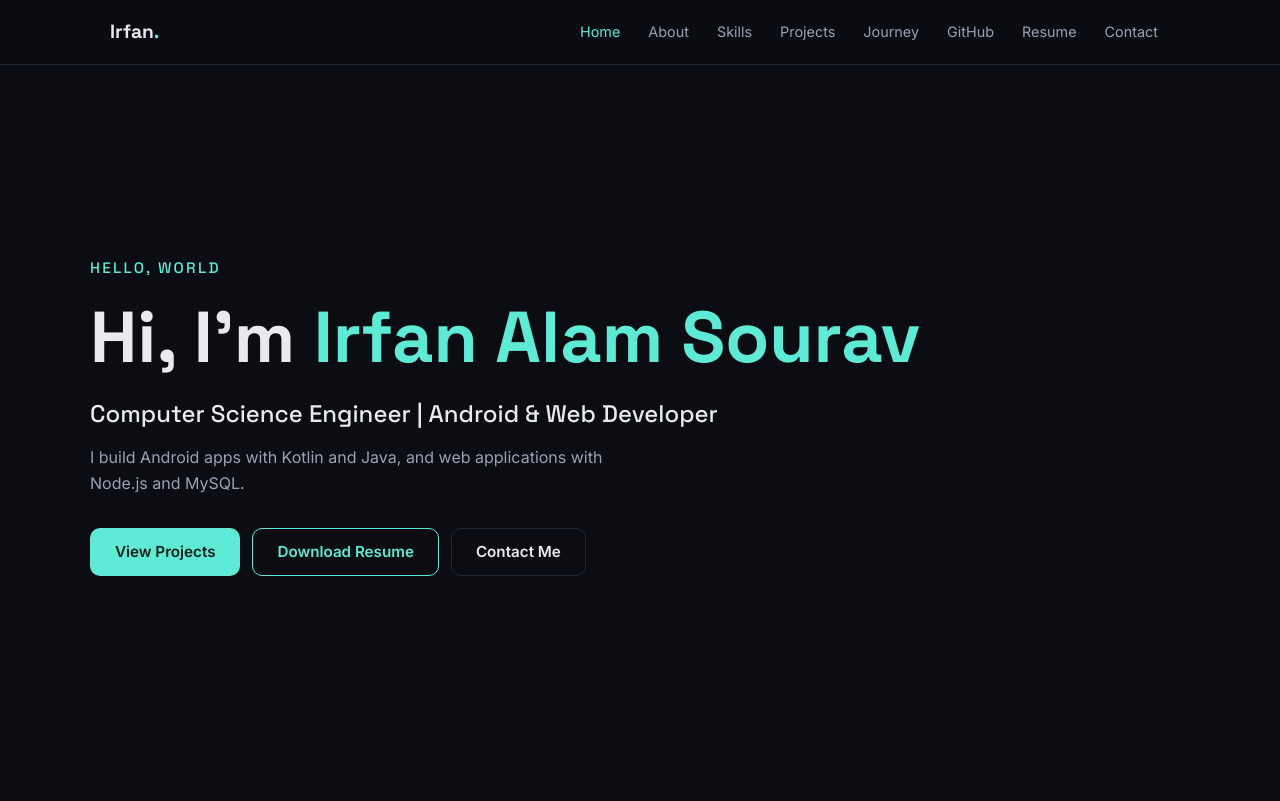
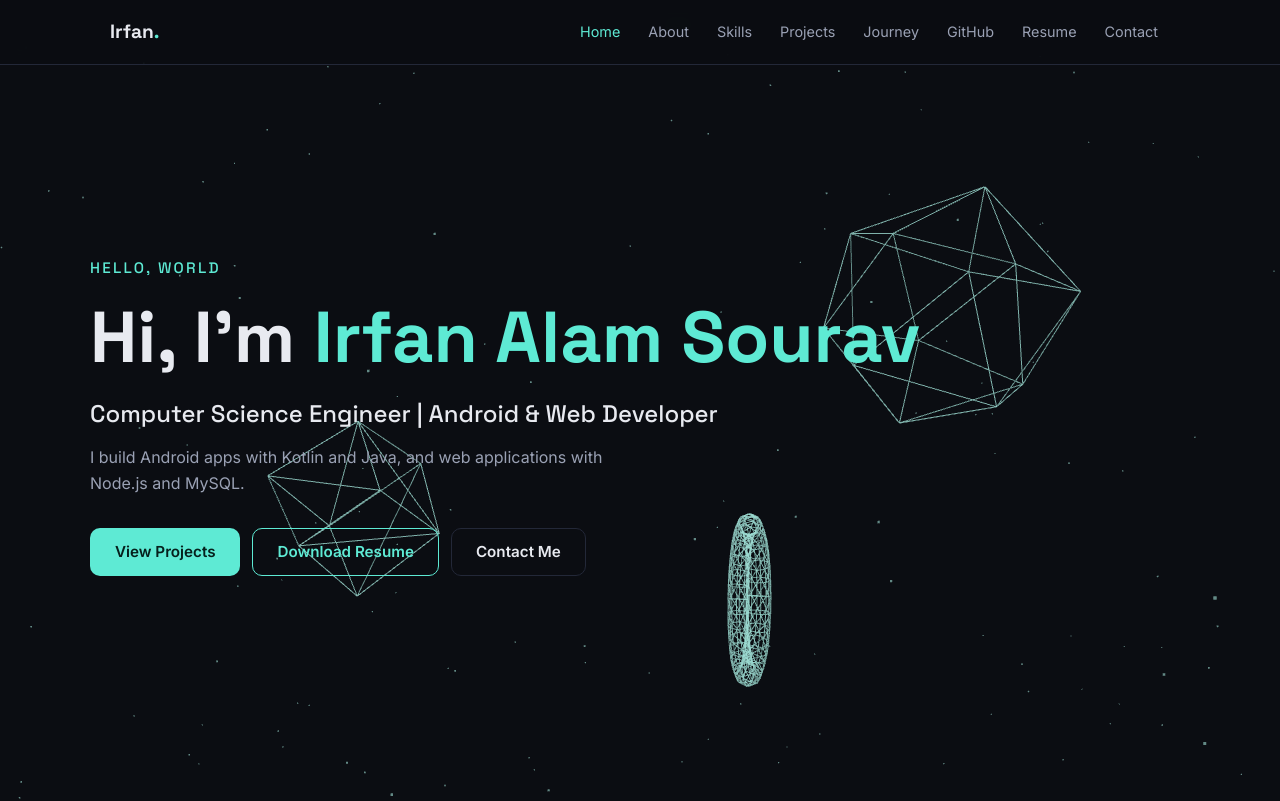
Before and after one commit to irfanOSD/portfolio, a React (Vite) app in the folder client/: page / in a window 1280 px wide. Shown: the top 801 px of the page. Built offline with nearby package versions, Linux system fonts and the light colour scheme.

Commit message:
feat: add 3D hero scene with lazy loading

```diff
--- a/client/package.json
+++ b/client/package.json
@@ -10,8 +10,11 @@
     "preview": "vite preview"
   },
   "dependencies": {
+    "@react-three/drei": "^10.7.9",
+    "@react-three/fiber": "^9.8.1",
     "react": "^19.2.8",
-    "react-dom": "^19.2.8"
+    "react-dom": "^19.2.8",
+    "three": "^0.186.1"
   },
   "devDependencies": {
     "@eslint/js": "^10.0.1",
--- a/client/src/components/sections/Hero.jsx
+++ b/client/src/components/sections/Hero.jsx
@@ -1,8 +1,24 @@
+import { lazy, Suspense } from "react";
 import Button from "../ui/Button.jsx";
+import useReducedMotion from "../../hooks/useReducedMotion.js";
+
+// The 3D code is loaded only when needed, so the text appears first
+const HeroScene = lazy(() => import("../../three/HeroScene.jsx"));
 
 function Hero() {
+  const reducedMotion = useReducedMotion();
+  const isMobile = window.matchMedia("(max-width: 768px)").matches;
+
   return (
     <section id="home" className="hero" aria-labelledby="hero-title">
+      {!reducedMotion && (
+        <div className="hero__canvas" aria-hidden="true">
+          <Suspense fallback={null}>
+            <HeroScene isMobile={isMobile} />
+          </Suspense>
+        </div>
+      )}
+
       <div className="container hero__content">
         <p className="hero__eyebrow">Hello, world</p>
         <h1 id="hero-title" className="hero__title">
--- /dev/null
+++ b/client/src/hooks/useReducedMotion.js
@@ -0,0 +1,18 @@
+import { useEffect, useState } from "react";
+
+function useReducedMotion() {
+  const [reduced, setReduced] = useState(
+    () => window.matchMedia("(prefers-reduced-motion: reduce)").matches
+  );
+
+  useEffect(() => {
+    const query = window.matchMedia("(prefers-reduced-motion: reduce)");
+    const handleChange = (event) => setReduced(event.matches);
+    query.addEventListener("change", handleChange);
+    return () => query.removeEventListener("change", handleChange);
+  }, []);
+
+  return reduced;
+}
+
+export default useReducedMotion;
--- a/client/src/styles/hero.css
+++ b/client/src/styles/hero.css
@@ -1,11 +1,22 @@
 .hero {
+  position: relative;
+  overflow: hidden;
   min-height: 100svh;
   display: flex;
   align-items: center;
   padding: 6rem 1.25rem 4rem;
 }
 
+.hero__canvas {
+  position: absolute;
+  inset: 0;
+  z-index: 0;
+  pointer-events: none;
+}
+
 .hero__content {
+  position: relative;
+  z-index: 1;
   width: 100%;
 }
 
--- /dev/null
+++ b/client/src/three/HeroScene.jsx
@@ -0,0 +1,98 @@
+import { useMemo, useRef } from "react";
+import { Canvas, useFrame } from "@react-three/fiber";
+import { Float } from "@react-three/drei";
+
+const ACCENT = "#5eead4";
+
+function Particles({ count }) {
+  const ref = useRef();
+
+  const positions = useMemo(() => {
+    const array = new Float32Array(count * 3);
+    for (let i = 0; i < count; i++) {
+      array[i * 3] = (Math.random() - 0.5) * 16;
+      array[i * 3 + 1] = (Math.random() - 0.5) * 10;
+      array[i * 3 + 2] = (Math.random() - 0.5) * 8;
+    }
+    return array;
+  }, [count]);
+
+  useFrame((_, delta) => {
+    if (ref.current) ref.current.rotation.y += delta * 0.02;
+  });
+
+  return (
+    <points ref={ref}>
+      <bufferGeometry>
+        <bufferAttribute
+          attach="attributes-position"
+          args={[positions, 3]}
+        />
+      </bufferGeometry>
+      <pointsMaterial
+        color={ACCENT}
+        size={0.03}
+        sizeAttenuation
+        transparent
+        opacity={0.6}
+      />
+    </points>
+  );
+}
+
+function Shape({ position, children, speed = 1 }) {
+  const ref = useRef();
+
+  useFrame((_, delta) => {
+    if (ref.current) {
+      ref.current.rotation.x += delta * 0.15 * speed;
+      ref.current.rotation.y += delta * 0.2 * speed;
+    }
+  });
+
+  return (
+    <Float speed={1.2} rotationIntensity={0.3} floatIntensity={0.8}>
+      <mesh ref={ref} position={position}>
+        {children}
+        <meshBasicMaterial color={ACCENT} wireframe transparent opacity={0.55} />
+      </mesh>
+    </Float>
+  );
+}
+
+function CameraRig() {
+  // Camera drifts slightly towards the mouse position
+  useFrame((state, delta) => {
+    const { pointer, camera } = state;
+    camera.position.x += (pointer.x * 0.6 - camera.position.x) * delta * 2;
+    camera.position.y += (pointer.y * 0.4 - camera.position.y) * delta * 2;
+    camera.lookAt(0, 0, 0);
+  });
+  return null;
+}
+
+function HeroScene({ isMobile }) {
+  return (
+    <Canvas
+      camera={{ position: [0, 0, 7], fov: 55 }}
+      dpr={[1, isMobile ? 1.25 : 1.75]}
+      gl={{ antialias: !isMobile, powerPreference: "high-performance" }}
+    >
+      <Particles count={isMobile ? 80 : 220} />
+
+      <Shape position={[3.2, 0.8, -1]}>
+        <icosahedronGeometry args={[1.3, 0]} />
+      </Shape>
+      <Shape position={[-3.4, -1.2, -2]} speed={0.8}>
+        <boxGeometry args={[1.2, 1.2, 1.2]} />
+      </Shape>
+      <Shape position={[1.2, -2.2, -1.5]} speed={1.3}>
+        <torusGeometry args={[0.8, 0.12, 8, 32]} />
+      </Shape>
+
+      {!isMobile && <CameraRig />}
+    </Canvas>
+  );
+}
+
+export default HeroScene;
```
Also changed, not shown: 1 other file (tests, documents, lock files or other folders).
